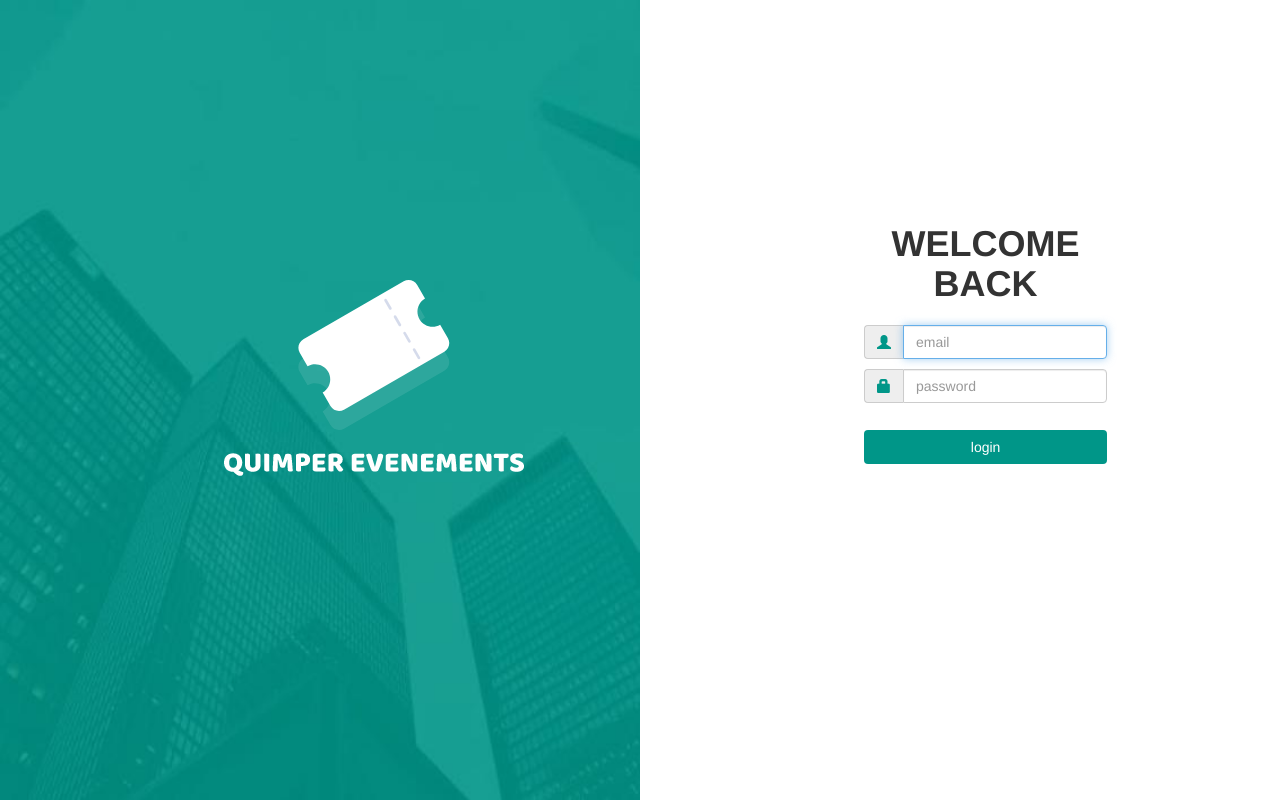
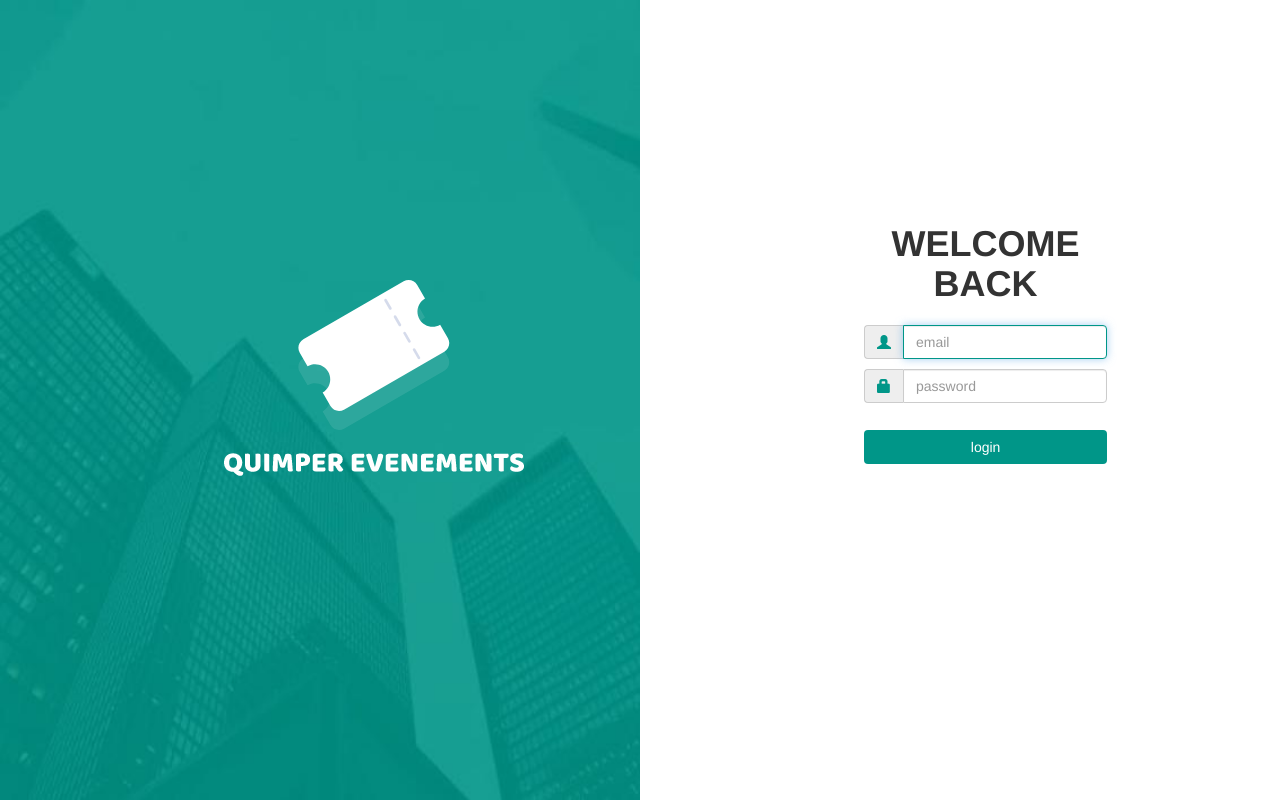
Before and after one commit to rjhayy001/event, a Laravel app: page /login in a window 1280 px wide, with the restyled element focused. Run offline with Laravel 8, Linux system fonts and the light colour scheme; data comes from the database, SQL or seed files in the repository; data that the repository does not hold is empty.

Commit message:
owner details

```diff
--- a/resources/views/auth/login.blade.php
+++ b/resources/views/auth/login.blade.php
@@ -30,21 +30,21 @@
             <div class="input-group my-5">
 				<span class="input-group-addon"><i class="glyphicon glyphicon-user"></i></span>
 				<input id="email" type="email" class="form-control @error('email') is-invalid @enderror input_user" name="email" value="{{ old('email') }}" required autocomplete="email" autofocus placeholder="email">
+			</div>
 			@error('email')
 				<span class="invalid-feedback" role="alert">
 					<strong>{{ $message }}</strong>
 				</span>
 			@enderror
-			  </div>
 			  <div class="input-group">
 				<span class="input-group-addon"><i class="glyphicon glyphicon-lock"></i></span>
 				<input id="password" type="password" class="form-control @error('password') is-invalid @enderror input_pass" name="password" required autocomplete="current-password" placeholder="password">
+			  </div>
 			  @error('password')
 			  <span class="invalid-feedback" role="alert">
 				  <strong>{{ $message }}</strong>
 			  </span>
 		  @enderror
-			  </div>
 			<button class="btn" type="submit">login</button>
 			</form>
           </div>
@@ -58,6 +58,9 @@
 </html>
 
 <style type="text/css">
+.form-control:focus {
+    border-color: #009688 !important;
+}
 
 .login {
   height: 100vh;
```
Lines whose indentation alone changed are shown as unchanged.
